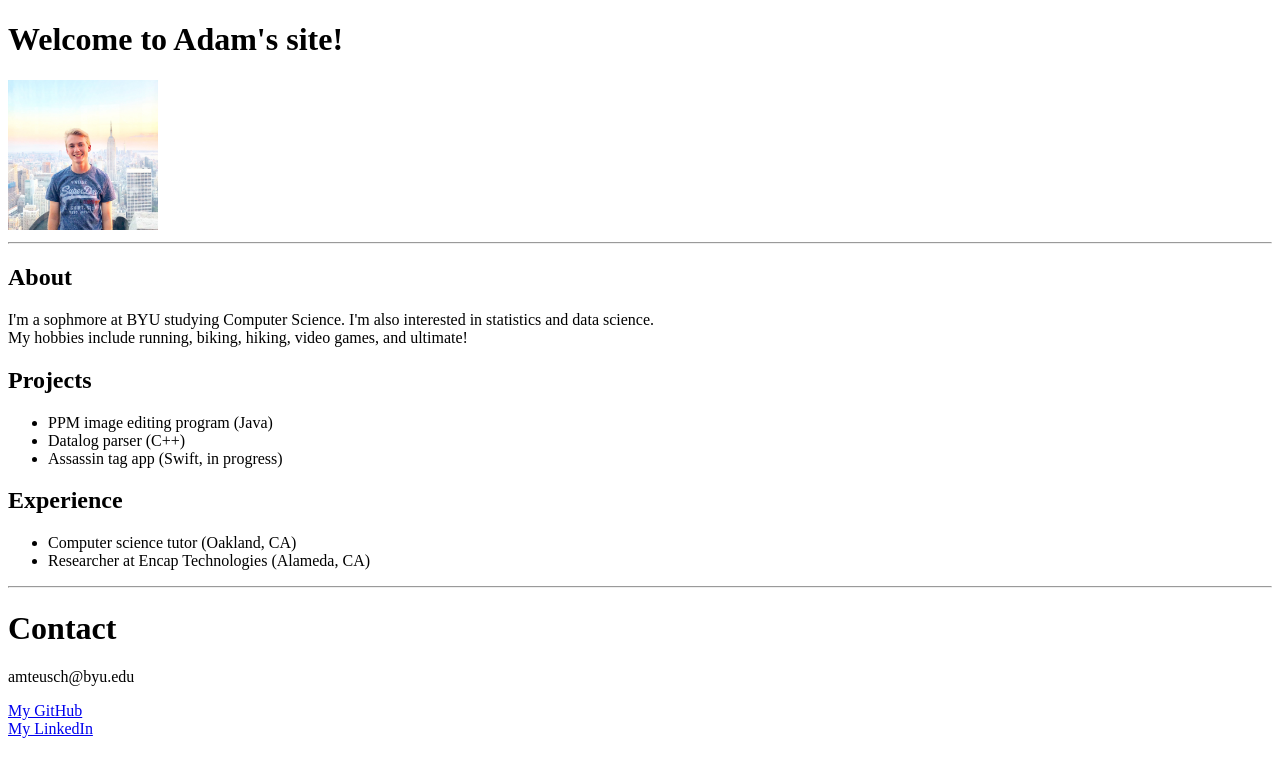
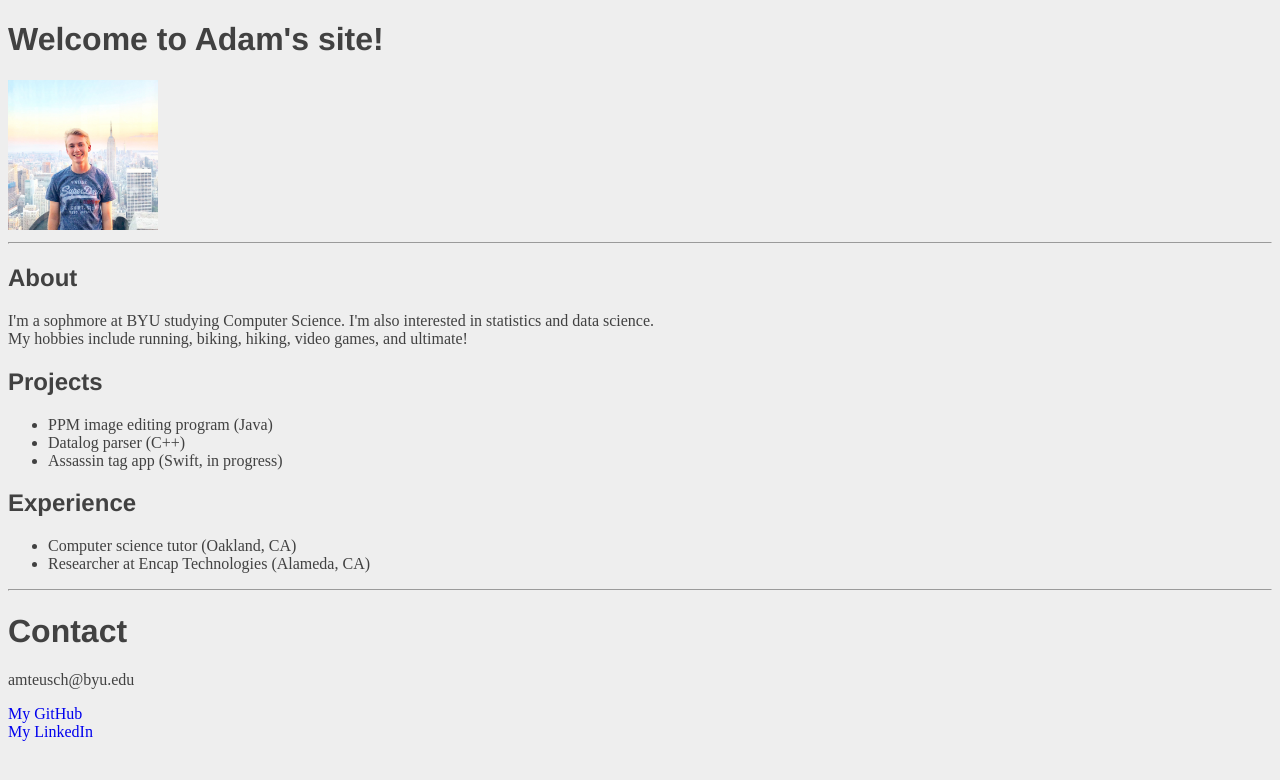
Before and after one commit to amteusch/CS260portfolio, a plain HTML site: page index.html in a window 1280 px wide. Drawn offline with Linux system fonts and the light colour scheme.

Commit message:
practicing CSS

```diff
--- a/index.html
+++ b/index.html
@@ -3,7 +3,8 @@
 <html lang='en-us'>
 <head>
   <meta charset='UTF-8'/>
-<title>Adam's Portfolio</title>
+  <title>Adam's Portfolio</title>
+  <link rel='stylesheet' href="styles.css"/>
 </head>
 <body>
 
--- /dev/null
+++ b/styles.css
@@ -0,0 +1,12 @@
+body{
+  color: #414141;
+  background-color: #EEEEEE;
+}
+
+h1, h2 {
+  font-family: "Helvetica", "Arial", sans-serif;
+}
+
+a {
+  text-decoration: none;
+}
```
